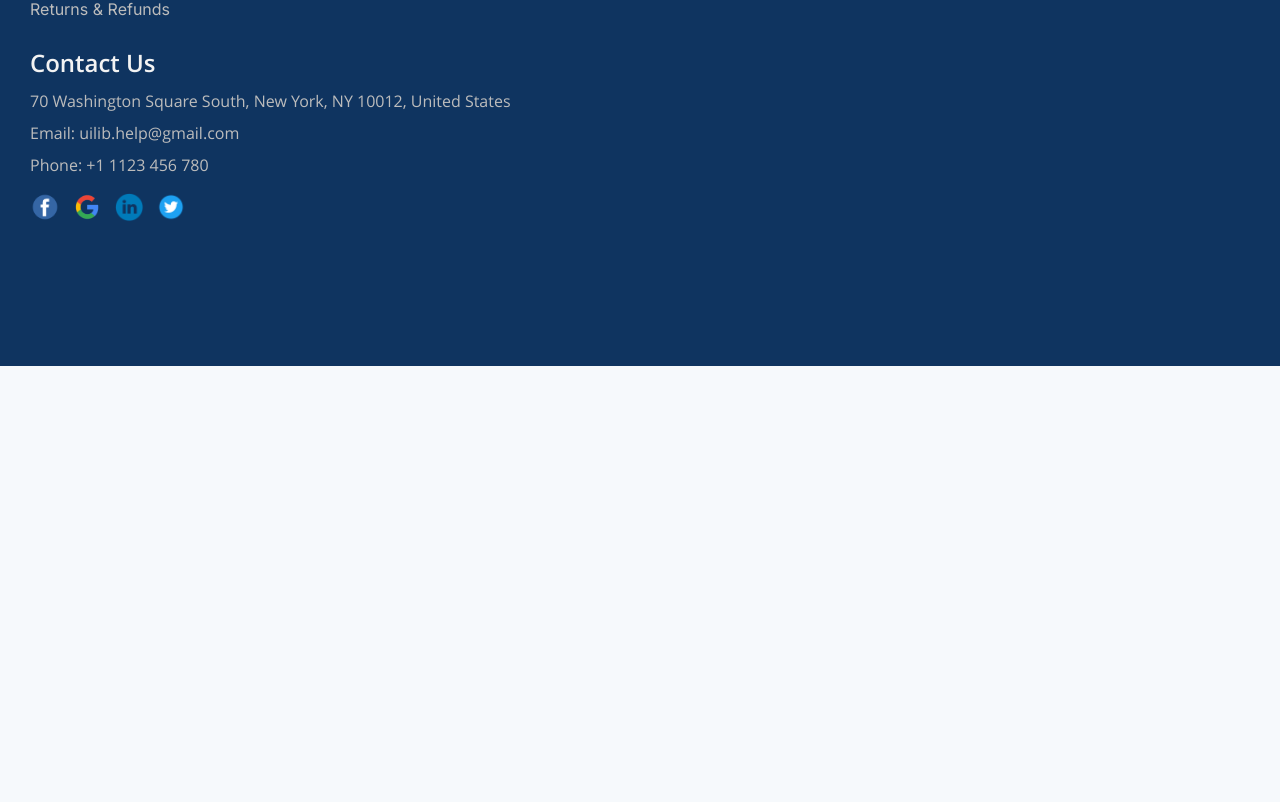
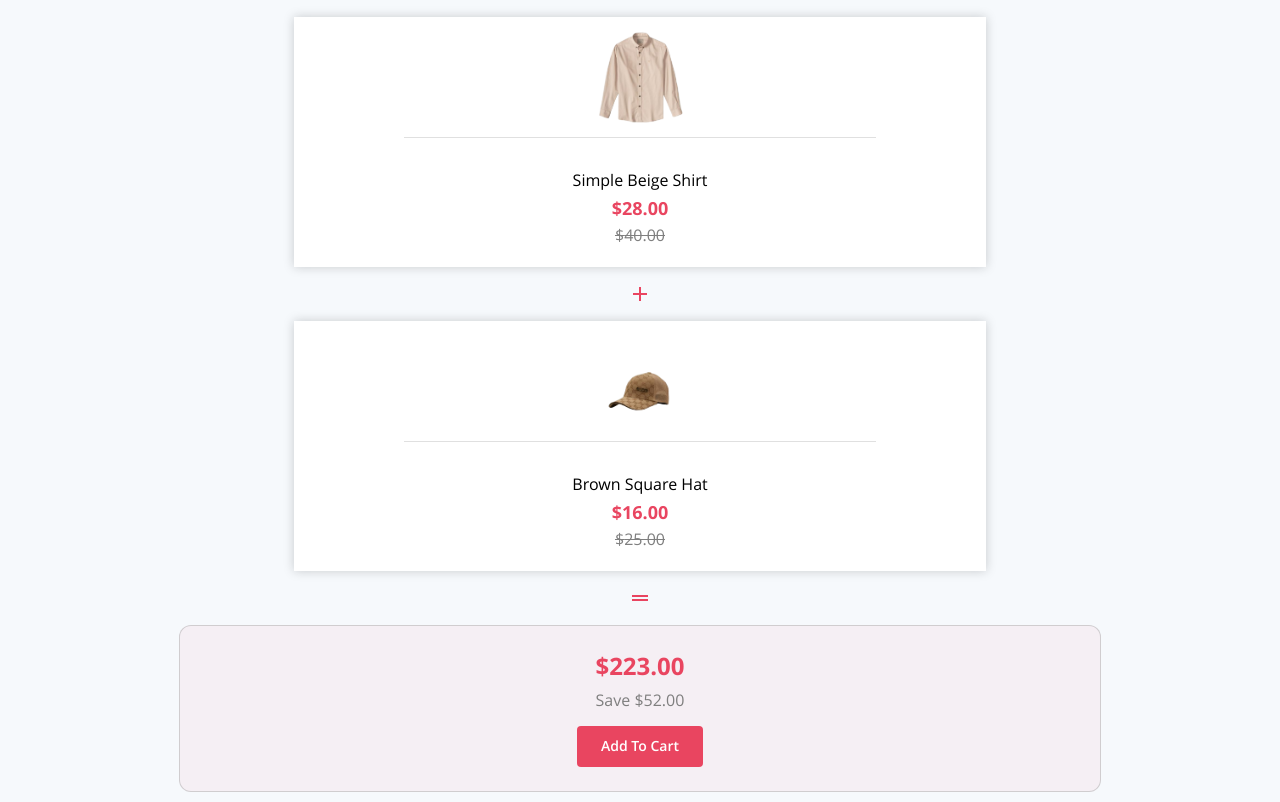
Before and after one commit to Navidhashemii/bonik-ecommerce, a Next.js app: page /products/1 in a window 1280 px wide. Shown: the part 1858-2660 px from the top of the page. Before the commit the page ends 2224 px from the top, so only its background shows below. Built offline with nearby package versions, Linux system fonts and the light colour scheme.

Commit message:
add Frequently bought component

```diff
--- a/json/data.json
+++ b/json/data.json
@@ -181,7 +181,7 @@
             "newArrival": false,
             "seller": "Market Hall",
             "quantity": 0,
-            "discount": 30,
+            "discount": 0,
             "categoryId": 2,
             "description": {
                 "model": "NC1108",
@@ -202,7 +202,7 @@
             "newArrival": false,
             "seller": "Market Hall",
             "quantity": 0,
-            "discount": 30,
+            "discount": 0,
             "categoryId": 2,
             "description": {
                 "model": "NC14108",
@@ -538,7 +538,7 @@
             "newArrival": false,
             "seller": "Market Hall",
             "quantity": 0,
-            "discount": 0,
+            "discount": 10,
             "categoryId": 6,
             "description": {
                 "model": "NC304",
@@ -601,7 +601,7 @@
             "newArrival": false,
             "seller": "Market Hall",
             "quantity": 0,
-            "discount": 0,
+            "discount": 35,
             "categoryId": 6,
             "description": {
                 "model": "NC308",
--- a/src/app/products/[productId]/page.js
+++ b/src/app/products/[productId]/page.js
@@ -3,6 +3,7 @@ import { Container } from '@mui/material'
 import { getLocalData } from '../../../../json/lib/localdata';
 import ProductDetails from '@/src/components/Global/Product-Details/ProductDetails';
 import ProductDescription from '@/src/components/Product-Page/ProductDescription';
+import FrequentlyProducts from '@/src/components/Product-Page/FrequentlyProducts';
 
 export default async function ProductPage({params}) {
 
@@ -11,11 +12,14 @@ export default async function ProductPage({params}) {
   const products = data.products
   const targetProductId = Number(params.productId);
   const [targetProduct] = products.filter(({ id }) => id === targetProductId);
+  const withDiscount = products.filter(({discount}) => discount)
+  const targetWithDiscount = withDiscount.filter(({id}) => id !== targetProductId)
 
   return (
     <Container sx={{marginTop:"15px"}}>
       <ProductDetails targetProduct={targetProduct} modal={false}/>
       <ProductDescription targetProduct={targetProduct} data={data}/>
+      <FrequentlyProducts targetWithDiscount={targetWithDiscount}/>
 
     </Container>
   )
--- a/src/components/Cart-Page/Cart-Product-Card/CartProductCard.js
+++ b/src/components/Cart-Page/Cart-Product-Card/CartProductCard.js
@@ -13,7 +13,7 @@ function CartProductCard() {
 
     const cart = useSelector(state => state.cart.items);
     const dispatch = useDispatch();
-    console.log(cart)
+
     let finalPrice
 
     const getProductQuantity = (id) => {
--- /dev/null
+++ b/src/components/Product-Page/FrequentlyProducts.js
@@ -0,0 +1,107 @@
+'use client'
+import { Box, Button, Divider, Typography } from '@mui/material';
+import styles from './ProductPage.module.css'
+import Image from 'next/image';
+import AddIcon from '@mui/icons-material/Add';
+import DragHandleIcon from '@mui/icons-material/DragHandle';
+import { useSelector, useDispatch } from 'react-redux';
+import { addToCart } from '../../redux/cartSlice';
+import { useRef, useState } from 'react';
+
+function FrequentlyProducts({targetWithDiscount}) {
+
+    const [addClicked, setAddClicked] = useState(false)
+    const cart = useSelector(state => state.cart.items);
+    const dispatch = useDispatch();
+
+    const randomizedItems = useRef(targetWithDiscount.sort(() => Math.random() - 0.5).slice(0,4))
+
+
+
+    const { sum, sumWithDiscount, discount } = randomizedItems.current.reduce(
+        (accumulator, item) => {
+          const price = item.price;
+          const discountedPrice = Math.floor(price - (price * item.discount) / 100);
+
+          return {
+            sum: accumulator.sum + price,
+            sumWithDiscount: accumulator.sumWithDiscount + discountedPrice,
+            discount: accumulator.sum + price - (accumulator.sumWithDiscount + discountedPrice),
+          };
+        },
+        { sum: 0, sumWithDiscount: 0, discount: 0 }
+      );
+    // console.log(randomizedItems)
+
+    const handleAddToCart = () => {
+        randomizedItems.current.map(({id, name, price, image1, discount}) => (
+            dispatch(addToCart({ id, name , price, image1, discount}))
+        ))
+        setAddClicked(true)
+    };
+
+  return (
+    <>
+        <Typography className={styles.frqTitle}>
+            Frequently Bought Together
+        </Typography>
+        <Box className={styles.frqContainer}>
+        {randomizedItems.current.map(({id, name, price, discount, image1}, index) => {
+        {index += 1}
+        return (
+            <Box key={id} sx={{width:"100%", display:"flex", justifyContent:"center", alignItems:"center", flexDirection:"column"}}>
+
+            <Box className={styles.frqCard}>
+                <Box className={styles.frqImgContainer}>
+                    <Image
+                        src={image1}
+                        alt={name}
+                        fill
+                        sizes='(max-width: 768px) 100vh, 700px'
+                        style={{aspectRatio:"16/9"}}
+                    />
+                </Box>
+                <Divider sx={{width:'70%'}} />
+                <Typography variant='subtitle1' className={styles.frqName}>
+                    {name}
+                </Typography>
+
+                    <Typography variant='h6' color='secondary' className={styles.frqAfterDiscount}>
+                        ${Math.floor(price - ((price * discount) / 100)).toFixed(2)}
+                    </Typography>
+                    <Typography className={styles.frqBeforeDiscount}>
+                        ${price.toFixed(2)}
+                    </Typography>
+            </Box>
+            {index < 4 &&
+                <AddIcon color='secondary' sx={{margin:"15px"}}/>
+            }
+            </Box>
+        )})}
+        <DragHandleIcon color='secondary' sx={{margin:"15px"}}/>
+        <Box className={styles.frqSumupContainer}>
+            {!addClicked ?
+            <>
+            <Typography color='secondary' variant='h5' className={styles.frqSumup}>
+                ${sumWithDiscount.toFixed(2)}
+            </Typography>
+            <Typography variant='subtitle1' className={styles.frqDiscount}>
+                Save ${discount.toFixed(2)}
+            </Typography>
+            <Button onClick={() => handleAddToCart(randomizedItems.current)} className={styles.frqBtn}>
+                Add To Cart
+            </Button>
+            </>
+            :
+            <Typography variant='h6' sx={{width:"100%", textAlign:"center", fontWeight:"600" , color:"#3e3e3e"}}>
+                Items Added To Your Cart Successfully
+            </Typography>
+
+            }
+        </Box>
+    </Box>
+    </>
+  )
+}
+
+export default FrequentlyProducts
--- a/src/components/Product-Page/ProductPage.module.css
+++ b/src/components/Product-Page/ProductPage.module.css
@@ -87,3 +87,83 @@
 .cmBtn:hover{
     background-color: #c83e55;
 }
+
+.frqTitle{
+    margin: 32px 0;
+    font-weight: 800;
+    font-size: 20px;
+}
+
+.frqContainer{
+    display: flex;
+    flex-direction: column;
+    justify-content: center;
+    align-items: center;
+}
+
+.frqCard{
+    width: 60%;
+    height: 250px;
+    background-color: #ffffff;
+    display: flex;
+    flex-direction: column;
+    justify-content: flex-start;
+    align-items: center;
+    padding: 0 8px 8px 8px;
+    box-shadow: 0 0 10px rgba(26, 26, 26, 0.202);
+}
+
+.frqImgContainer{
+    position: relative;
+    width: 95px;
+    height: 120px;
+}
+
+.frqName{
+    margin-top: 28px;
+    text-align: center;
+}
+
+.frqBeforeDiscount{
+    text-decoration:line-through;
+    text-decoration-color:#7f7f7f;
+    color: #7f7f7f;
+}
+
+.frqAfterDiscount{
+    font-weight:bold;
+}
+
+.frqSumupContainer{
+    border: 1px solid rgba(158, 158, 158, 0.42);
+    border-radius: 12px;
+    background-color: #e945600d;
+    width: 80%;
+    height: auto;
+    padding: 24px 12px;
+    display: flex;
+    flex-direction: column;
+    justify-content: flex-start;
+    align-items: center;
+}
+
+.frqSumup{
+    font-weight: 800;
+}
+
+.frqDiscount{
+    color: #7f7f7f;
+    margin-top: 4px;
+}
+
+.frqBtn{
+    background-color: #E94560;
+    color: #ffffff;
+    font-weight: 600;
+    padding: 8px 24px;
+    margin-top: 12px;
+}
+
+.frqBtn:hover{
+    background-color: #c83e55;
+}
```
